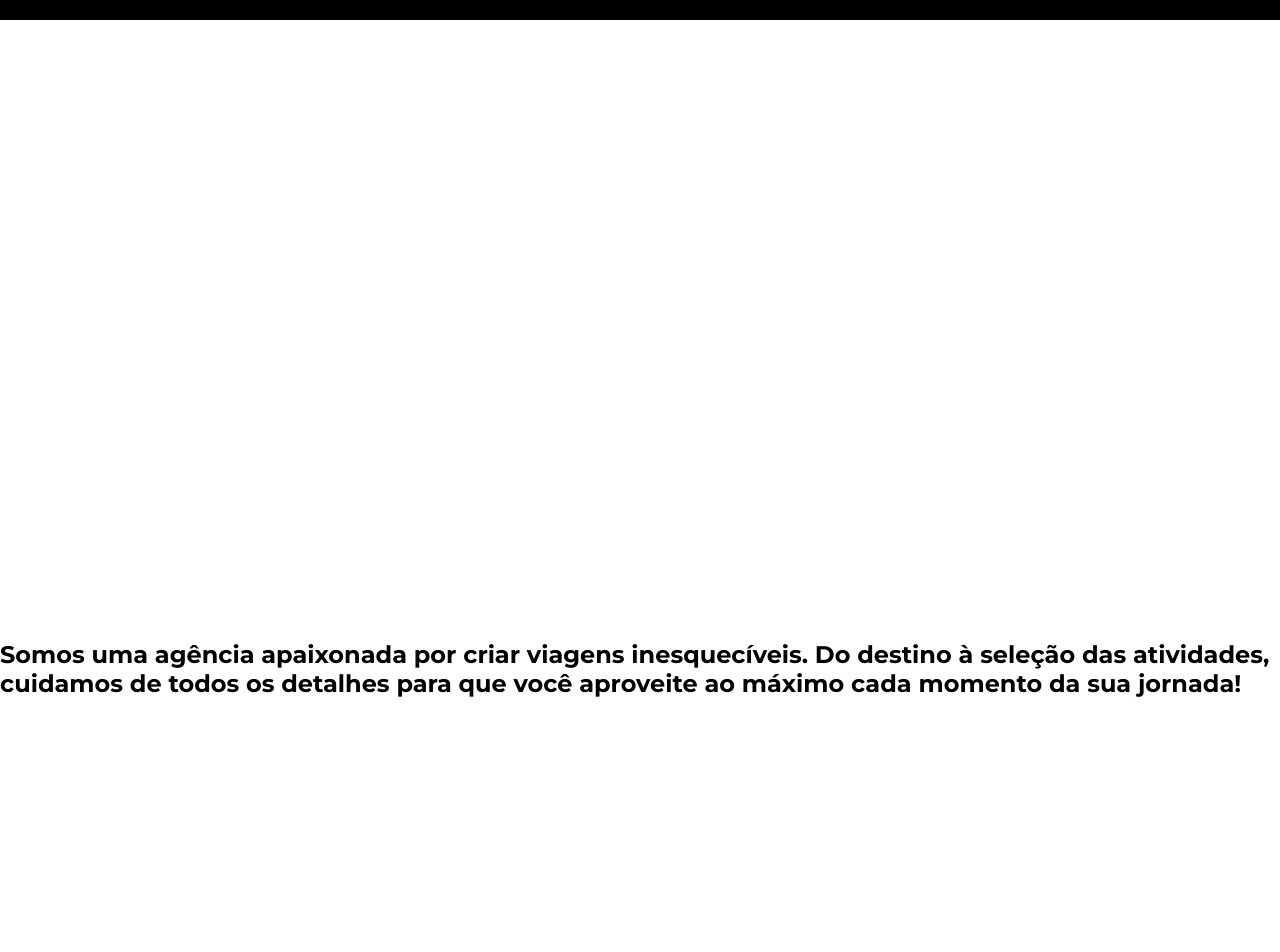
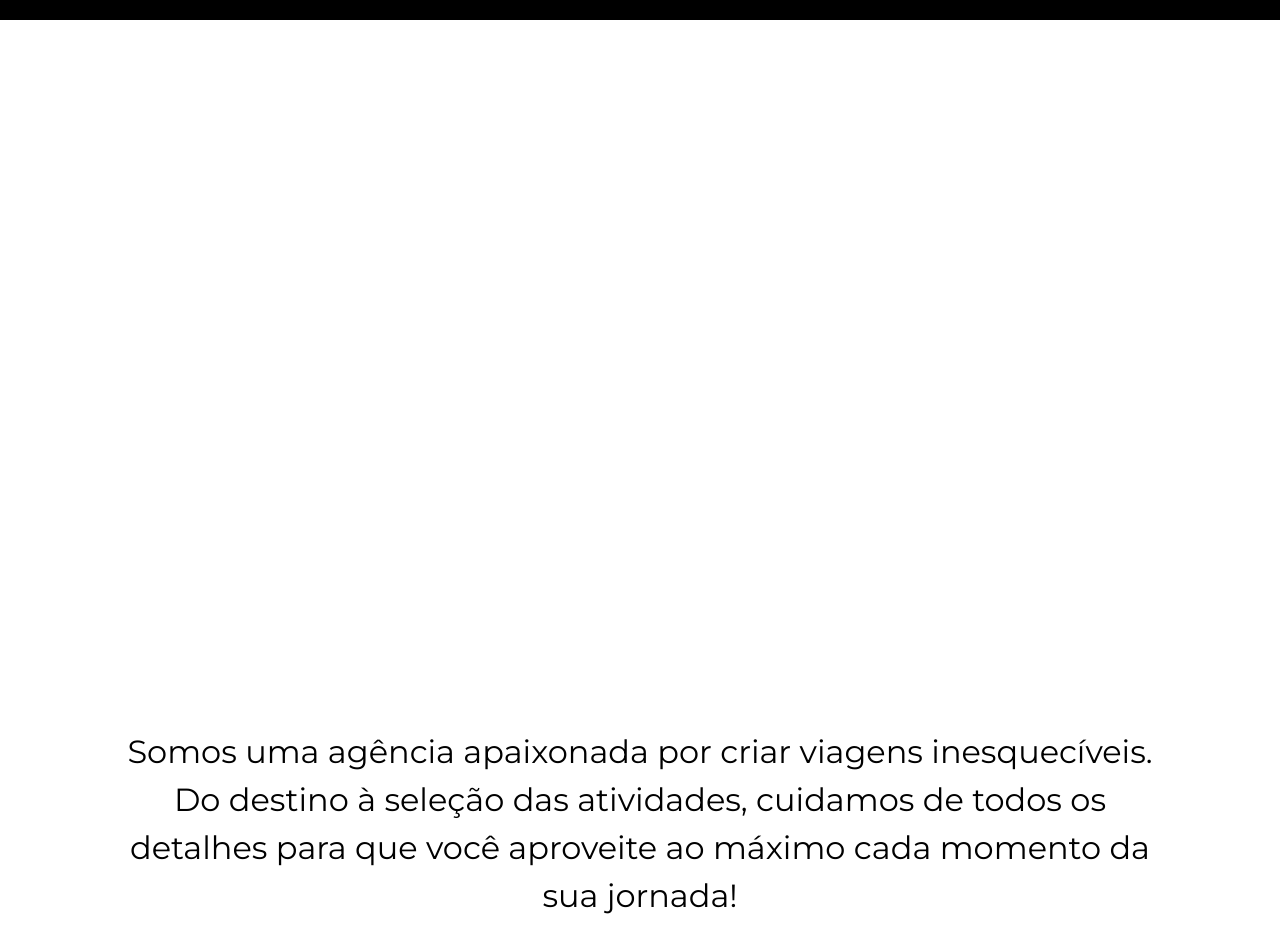
Before and after one commit to lucasbernardes26/jornada-viagens, a plain HTML site: page index.html in a window 1280 px wide. Shown: the part 122-1074 px from the top of the page. Before the commit the page ends 820 px from the top, so only its background shows below. Drawn offline with Linux system fonts and the light colour scheme.

Commit message:
Finaliza hero

```diff
--- a/css/hero.css
+++ b/css/hero.css
@@ -5,7 +5,13 @@
   background-size: cover;
   background-position: bottom;
 }
-
+.hero h2 {
+  padding: 88px 24px;
+  font-weight: var(--text-weight);
+  font-size: 20px;
+  text-align: center;
+  line-height: 1.5;
+}
 @media screen and (min-width: 768px) {
   .hero-img {
     height: 620px;
@@ -13,11 +19,27 @@
     background-size: cover;
     background-position: bottom;
   }
+  .hero h2 {
+    padding: 88px 60px;
+    font-weight: var(--text-weight);
+    font-size: 32px;
+    text-align: center;
+    line-height: 1.5;
+  }
+
   @media screen and (min-width: 1024px) {
     .hero-img {
       background: url(../img/hero-desktop.jpg) no-repeat;
       background-size: cover;
       background-position: bottom;
     }
+    .hero h2 {
+      padding: 88px 120px;
+    }
+  }
+  @media screen and (min-width: 1920px) {
+    .hero h2 {
+      padding: 88px 160px;
+    }
   }
 }
```
